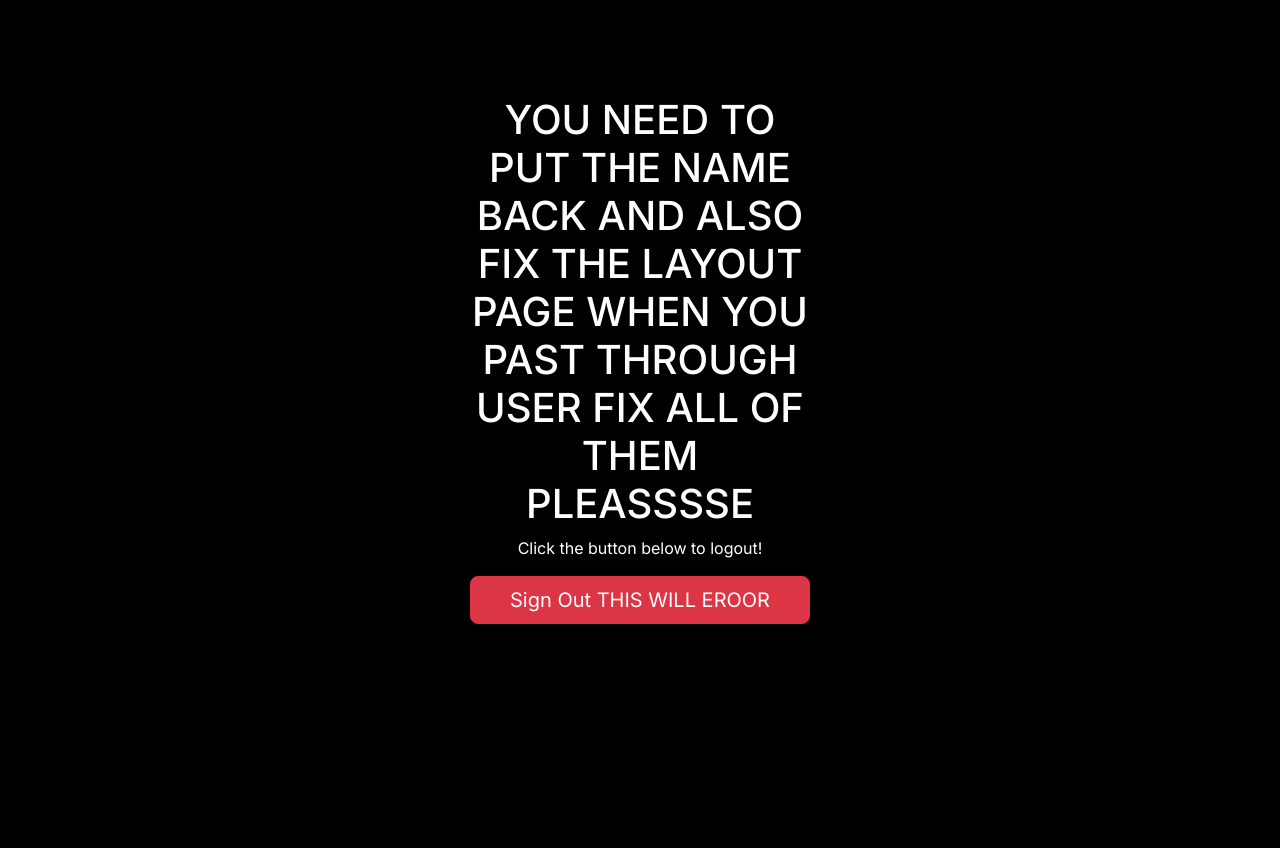
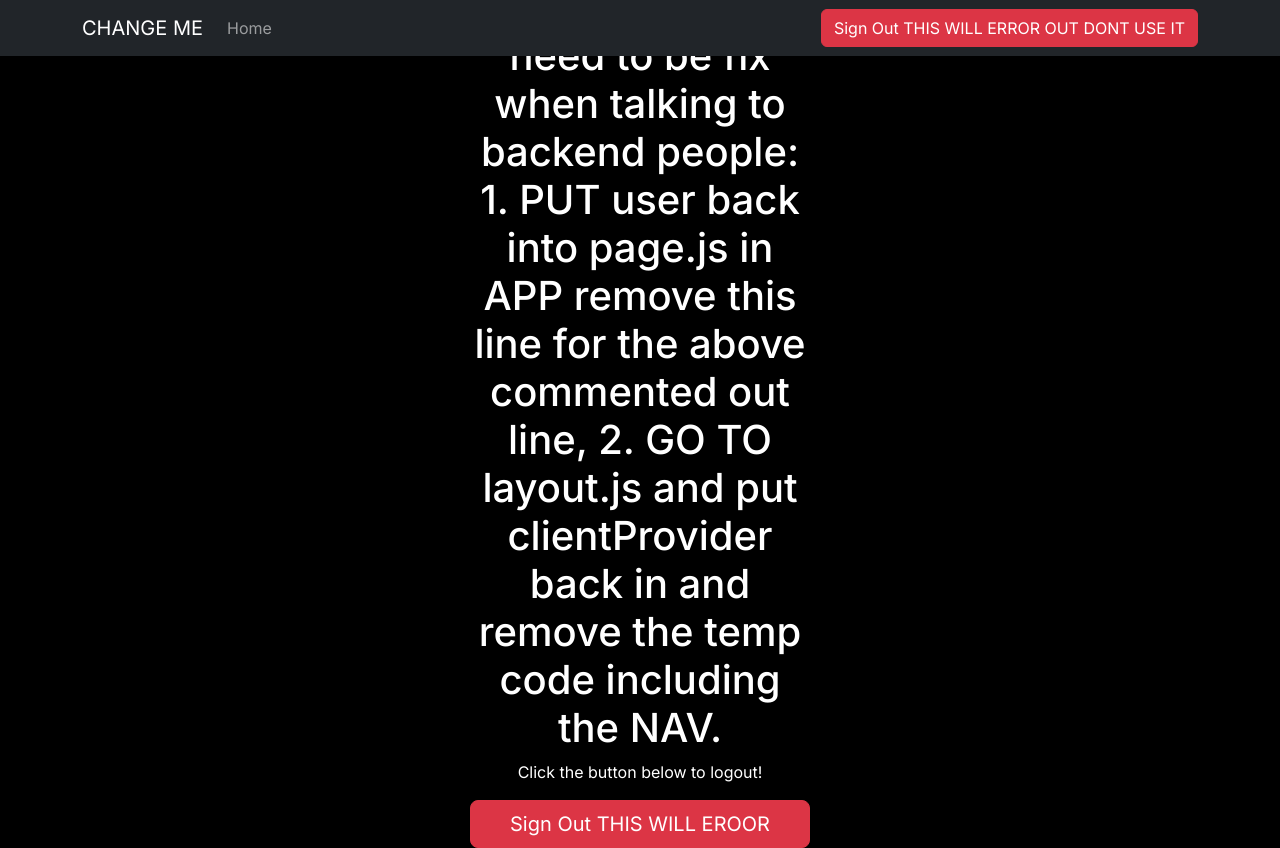
Before and after one commit to DamitryDong/hotel-booking-client, a Next.js app: page / in a window 1280 px wide. Before the commit the page ends 800 px from the top, so only its background shows below. Built offline with nearby package versions, Linux system fonts and the light colour scheme.

Commit message:
form and page layout

```diff
--- a/src/app/delete-me/page.js
+++ /dev/null
@@ -1,5 +0,0 @@
-import React from 'react';
-
-export default function DeleteMe() {
-  return <div>Delete Meeeeeeeeee</div>;
-}
--- a/src/app/layout.js
+++ b/src/app/layout.js
@@ -4,6 +4,7 @@
 
 import 'bootstrap/dist/css/bootstrap.min.css';
 import '@/styles/globals.css';
+import NavBar from '../components/NavBar'; // REMOVE THIS NAVBAR SINCE ITS USUALLY LOADED REGARDELSS BECAUSE OF VIEW DIRECTORY IN CONTEXT
 
 const inter = Inter({ subsets: ['latin'] });
 export default function RootLayout({ children }) {
@@ -14,7 +15,10 @@
     //   </body>
     // </html>
     <html lang="en">
-      <body className={inter.className}>{children}</body>
+      <body className={inter.className}>
+        <NavBar />
+        {children}
+      </body>
     </html>
   );
 }
--- a/src/app/page.js
+++ b/src/app/page.js
@@ -20,7 +20,7 @@
       }}
     >
       {/* <h1>Hello {user.displayName}! </h1> */}
-      <h1>YOU NEED TO PUT THE NAME BACK AND ALSO FIX THE LAYOUT PAGE WHEN YOU PAST THROUGH USER FIX ALL OF THEM PLEASSSSE </h1>
+      <h1>Two THINGS need to be fix when talking to backend people: 1. PUT user back into page.js in APP remove this line for the above commented out line, 2. GO TO layout.js and put clientProvider back in and remove the temp code including the NAV. </h1>
       <p>Click the button below to logout!</p>
       <Button variant="danger" type="button" size="lg" className="copy-btn" onClick={signOut}>
         Sign Out THIS WILL EROOR
--- a/src/components/NavBar.js
+++ b/src/components/NavBar.js
@@ -1,3 +1,5 @@
+'use client';
+
 /* eslint-disable jsx-a11y/anchor-is-valid */
 import React from 'react';
 import Link from 'next/link';
@@ -8,8 +10,8 @@
   return (
     <Navbar collapseOnSelect expand="lg" bg="dark" variant="dark">
       <Container>
-        <Link passHref href="/" className='navbar-brand'>
-         CHANGE ME
+        <Link passHref href="/" className="navbar-brand">
+          CHANGE ME
         </Link>
         <Navbar.Toggle aria-controls="responsive-navbar-nav" />
         <Navbar.Collapse id="responsive-navbar-nav">
@@ -21,7 +23,7 @@
           </Nav>
 
           <Button variant="danger" onClick={signOut}>
-              Sign Out
+            Sign Out THIS WILL ERROR OUT DONT USE IT
           </Button>
         </Navbar.Collapse>
       </Container>
```
Also changed, not shown: src/components/Form/bookingForm.js (added, +30 -0 lines), src/app/booking/new/page.js (added), src/app/booking/page.js (added), src/app/events/page.js (added).
